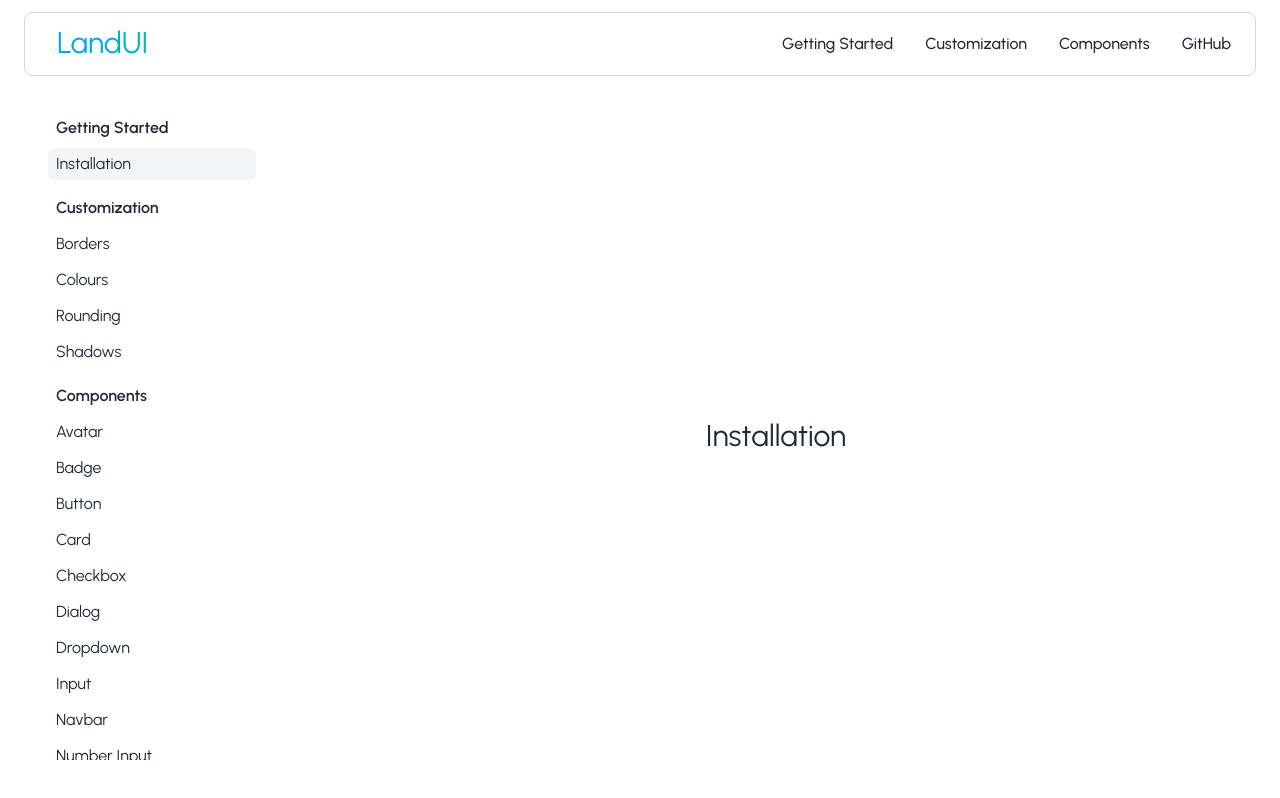
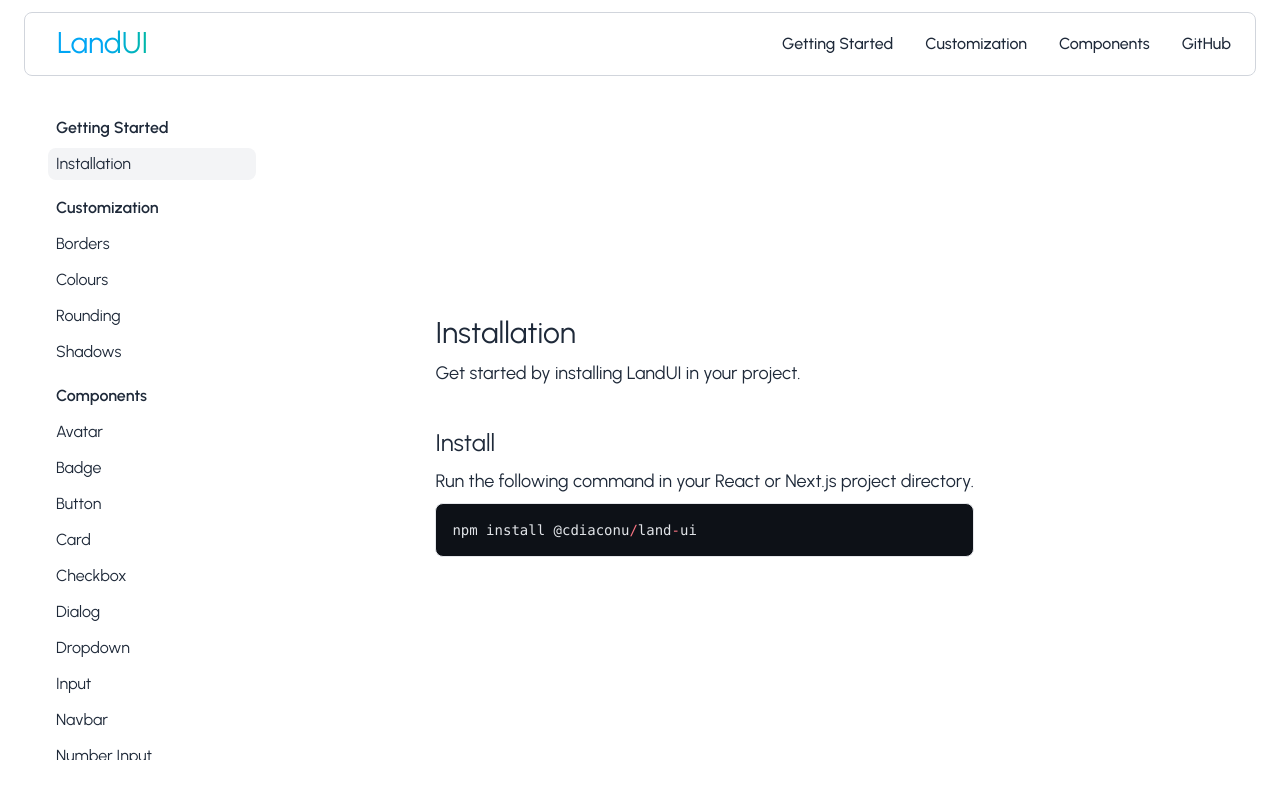
Before and after one commit to cdiaconu04/Land-UI, a Next.js app: page /docs/getting-started/installation in a window 1280 px wide. Built offline with nearby package versions, Linux system fonts and the light colour scheme.

Commit message:
Created installation page

```diff
--- a/src/app/docs/getting-started/installation/page.tsx
+++ b/src/app/docs/getting-started/installation/page.tsx
@@ -1,7 +1,20 @@
+import CodeBlock from "@/components/codeBlock";
+
 export default function Installation() {
     return (
-        <div className="bg-white flex flex-col items-center justify-center">
-            <p className="text-3xl text-gray-800"> Installation </p>
+        <div className="bg-white grid grid-cols-5 gap-8 justify-between w-full">
+            <div className="col-span-4 flex flex-col gap-10 min-w-full items-start justify-top">
+                <div className="flex flex-col gap-2 w-full">
+                    <p className="text-3xl text-gray-800"> Installation </p>
+                    <p className="text-lg text-gray-800"> Get started by installing LandUI in your project. </p>
+                </div>
+
+                <div className="flex flex-col gap-2 w-full">
+                    <p className="text-2xl text-gray-800"> Install </p>
+                    <p className="text-lg text-gray-800"> Run the following command in your React or Next.js project directory. </p>
+                    <CodeBlock code={`npm install @cdiaconu/land-ui`} />
+                </div>
+            </div>
         </div>
-    )
+    );
 }
--- a/src/app/page.tsx
+++ b/src/app/page.tsx
@@ -1,6 +1,7 @@
 "use client";
 import Image from "next/image";
 import Navbar from "@/components/navbar";
+import CodeBlock from "@/components/codeBlock";
 import { ChevronRight } from 'lucide-react';
 import Link from "next/link";
 import Button from "@/components/luicomponents/button";
@@ -23,6 +24,9 @@ export default function Home() {
           <p className="text-lg sm:text-xl md:text-lg lg:text-2xl xl:text-3xl text-gray-800 leading-7 sm:leading-8 md:leading-7 lg:leading-9 xl:leading-10">
             16 modern and customizable, <br className="hidden md:block"/> React components to make your website stand out.
           </p>
+          <div className="w-fit">
+            <CodeBlock code={`npm install @cdiaconu/land-ui`} />
+          </div>
         </div>
 
         <Image
```
